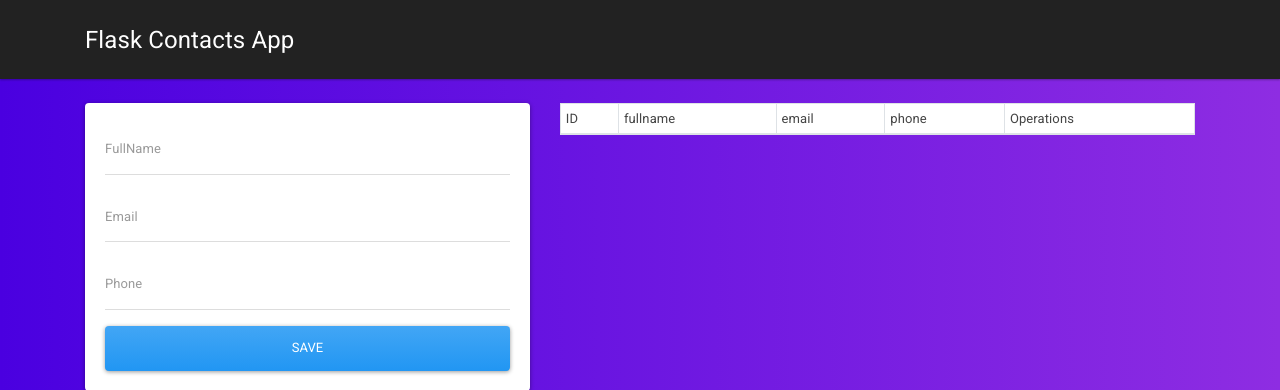
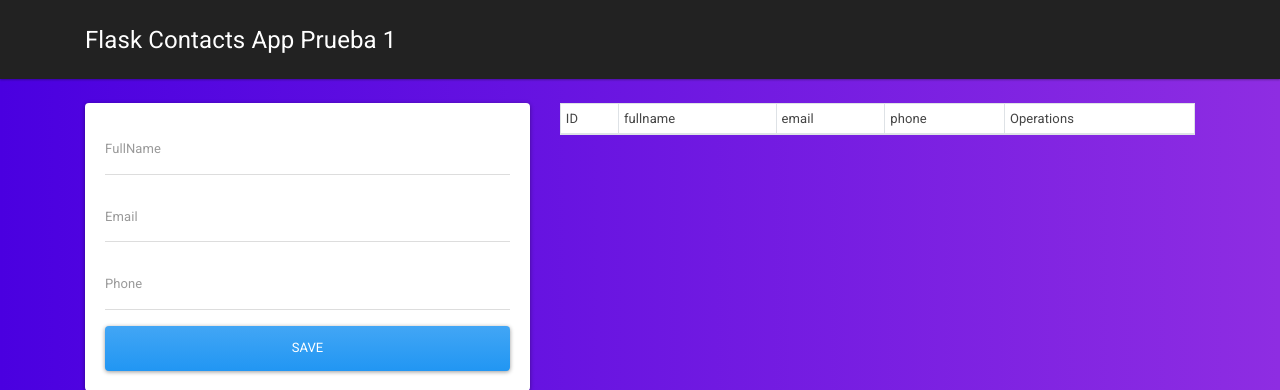
Before and after one commit to Roque117/Flask-Dockploy, a Python web app: template app/templates/index.html in a window 1280 px wide. Shown: the top 390 px of the page. Run offline with Jinja, Linux system fonts and the light colour scheme; the template is opened without the code that fills it, so the values that code supplies are empty; some libraries are stand-ins or nearby versions.

Commit message:
Update navbar brand name in layout.html

```diff
--- a/app/templates/layout.html
+++ b/app/templates/layout.html
@@ -12,7 +12,7 @@
     <!-- NAVIGATION  -->
     <nav class="navbar navbar-dark bg-dark">
       <div class="container">
-        <a class="navbar-brand" href="/">Flask Contacts App</a>
+        <a class="navbar-brand" href="/">Flask Contacts App Prueba 1</a>
       </div>
     </nav>
 
```
